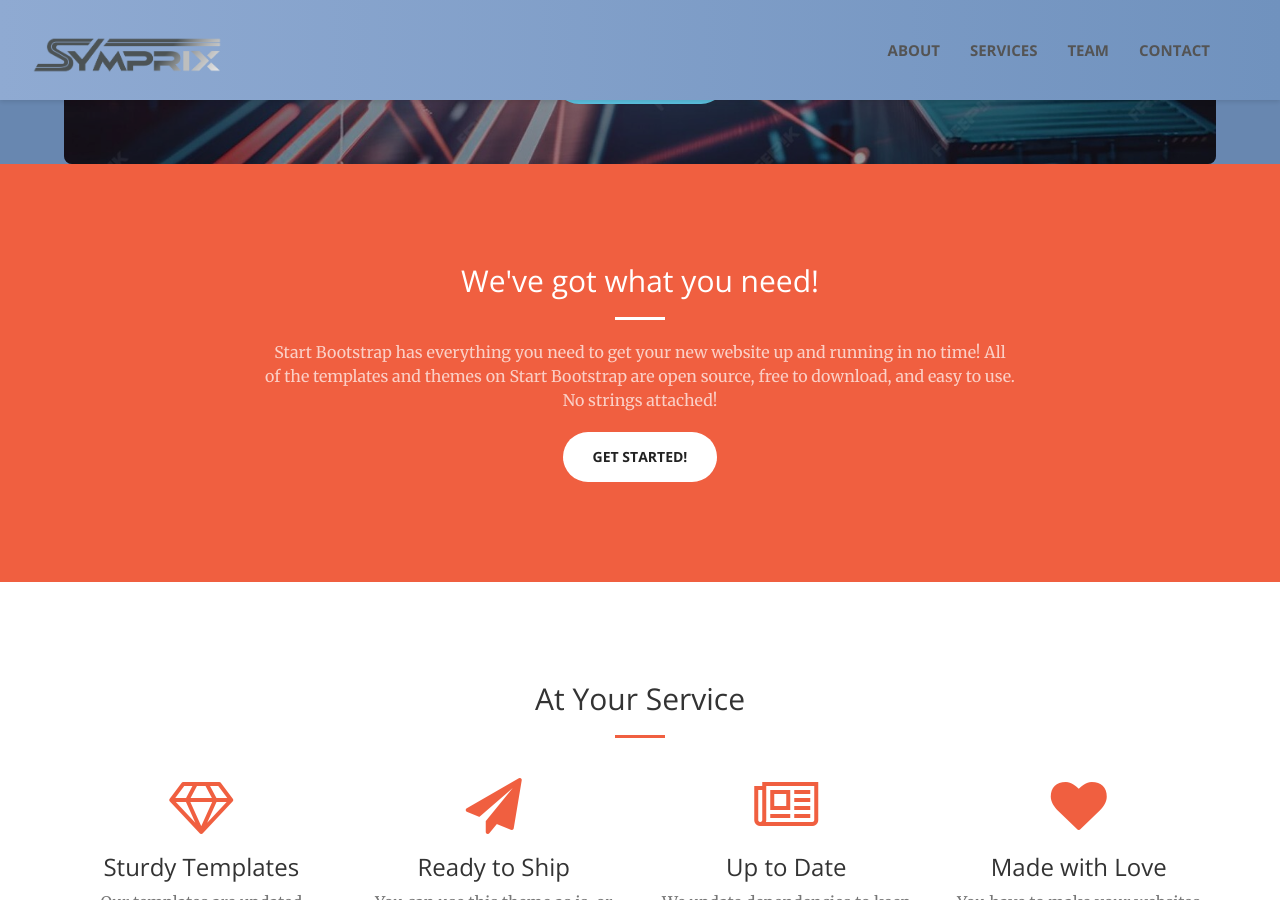
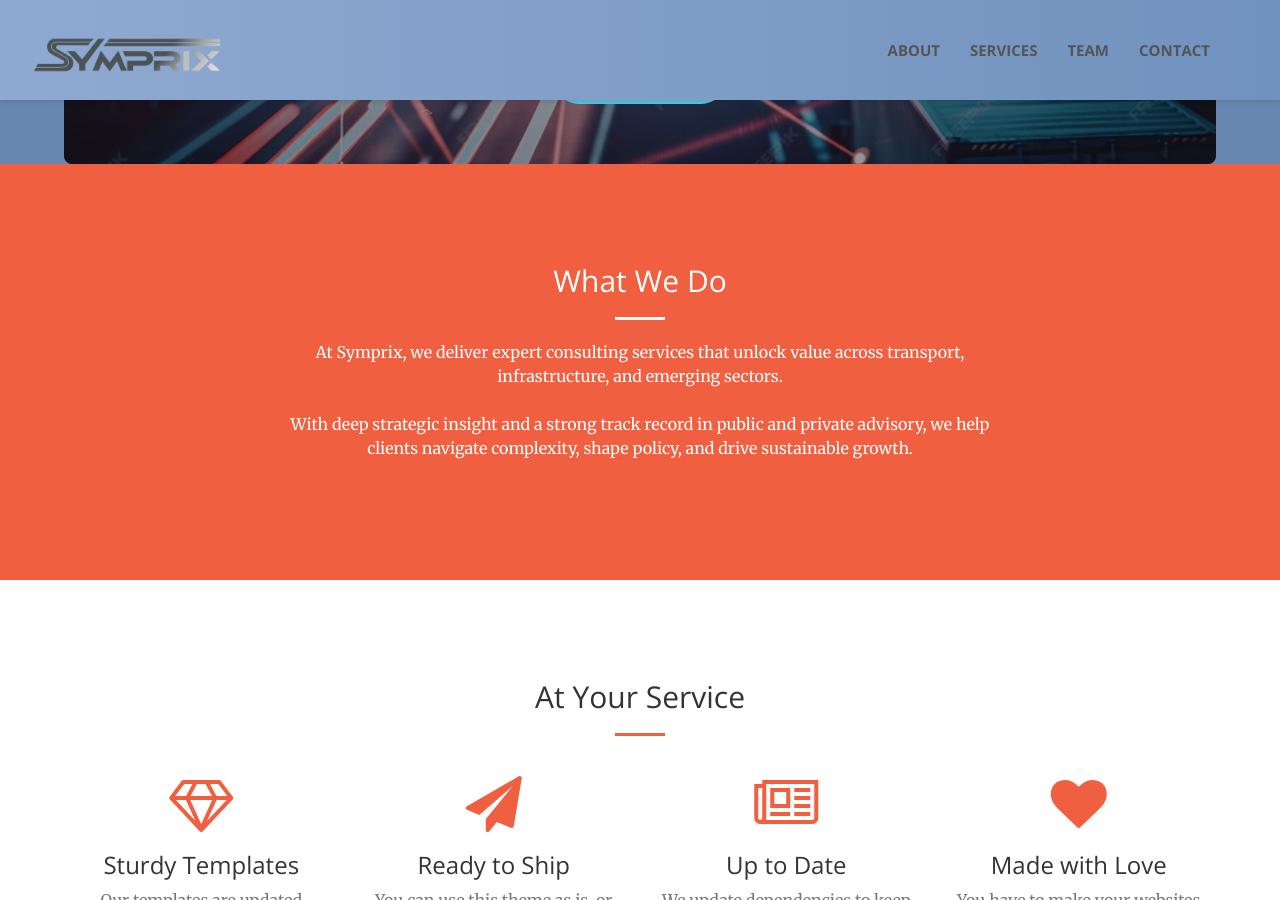
Before and after one commit to CD-Symprix/symprix, a Jekyll site: the page built from index.html, in a window 1280 px wide and 900 px high, scrolled down 556 px. Built offline with Jekyll 4.4.1, drawn with Linux system fonts in a browser that asks for light colours.

Commit message:
Update call-to-action.html

```diff
--- a/_includes/call-to-action.html
+++ b/_includes/call-to-action.html
@@ -2,10 +2,14 @@
     <div class="container">
         <div class="row">
             <div class="col-lg-8 col-lg-offset-2 text-center">
-                <h2 class="section-heading">We've got what you need!</h2>
+                <h2 class="section-heading">What We Do</h2>
                 <hr class="light">
-                <p class="text-faded">Start Bootstrap has everything you need to get your new website up and running in no time! All of the templates and themes on Start Bootstrap are open source, free to download, and easy to use. No strings attached!</p>
-                <a href="#" class="btn btn-default btn-xl">Get Started!</a>
+                <p class="cta-text">
+                    At Symprix, we deliver expert consulting services that unlock value across transport,
+                    infrastructure, and emerging sectors.<br><br>
+                    With deep strategic insight and a strong track record in public and private advisory,
+                    we help clients navigate complexity, shape policy, and drive sustainable growth.
+                </p>
             </div>
         </div>
     </div>
```
